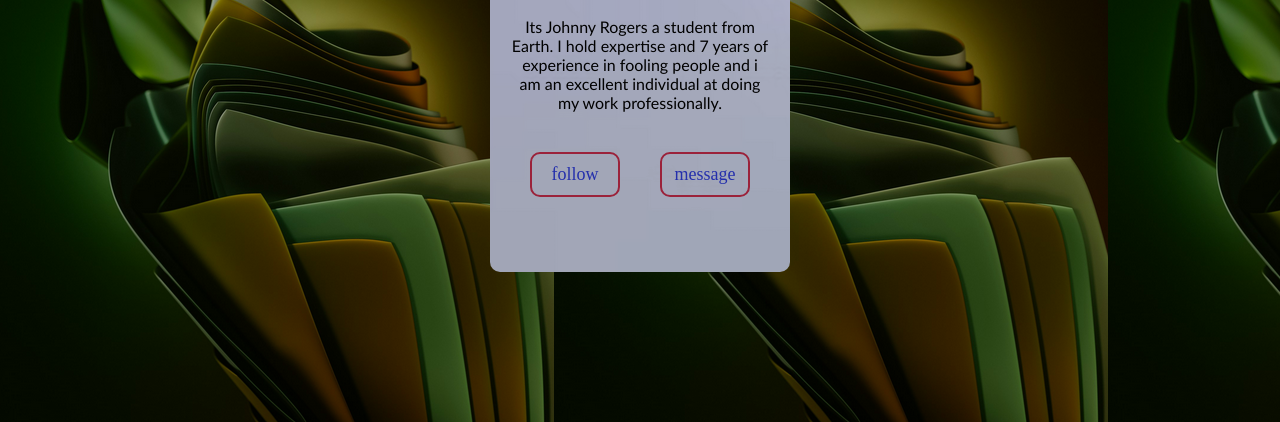
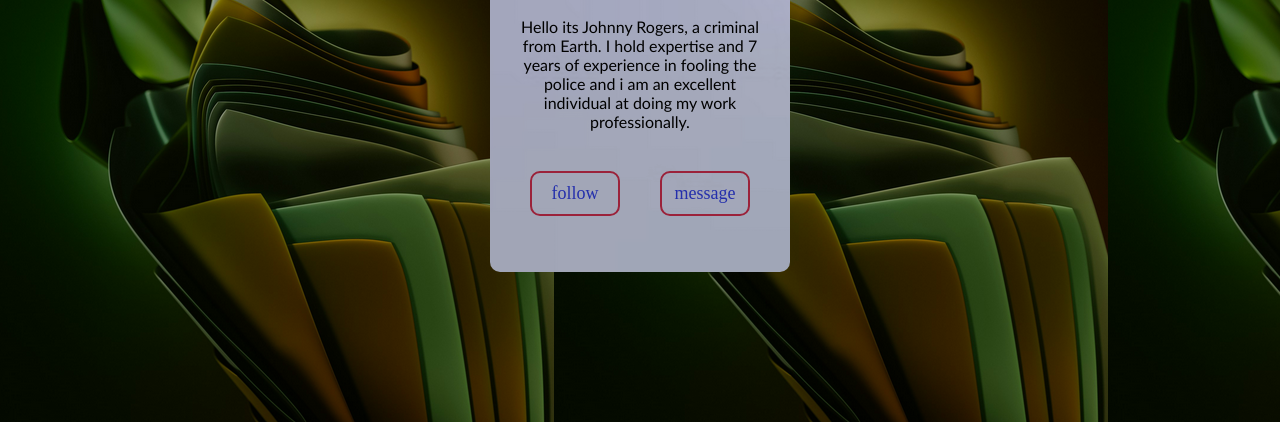
Before and after one commit to ronni2005/profile_card, a plain HTML site: page card.html in a window 1280 px wide. Shown: the part 378-800 px from the top of the page. Drawn offline with nearby package versions, Linux system fonts and the light colour scheme.

Commit message:
first commit

```diff
--- a/card.html
+++ b/card.html
@@ -22,7 +22,7 @@
                 <div id="x"><p><i class="ri-twitter-x-line"></i></div>
                 <div id="gola"><i class="ri-instagram-fill"></i></div>
             </div>
-            <div id="text"><p>Its Johnny Rogers a student from Earth. I hold expertise and 7 years of experience in fooling people and i am an excellent individual at doing my work professionally.</p></div>
+            <div id="text"><p>Hello its Johnny Rogers, a criminal from Earth. I hold expertise and 7 years of experience in fooling the police and i am an excellent individual at doing my work professionally.</p></div>
             <div class="buttons">
                 <div id="follow"><p>follow</p></div>
                 <div id="message"><p>message</p></div>
```
Also changed, not shown: 1 other file.
